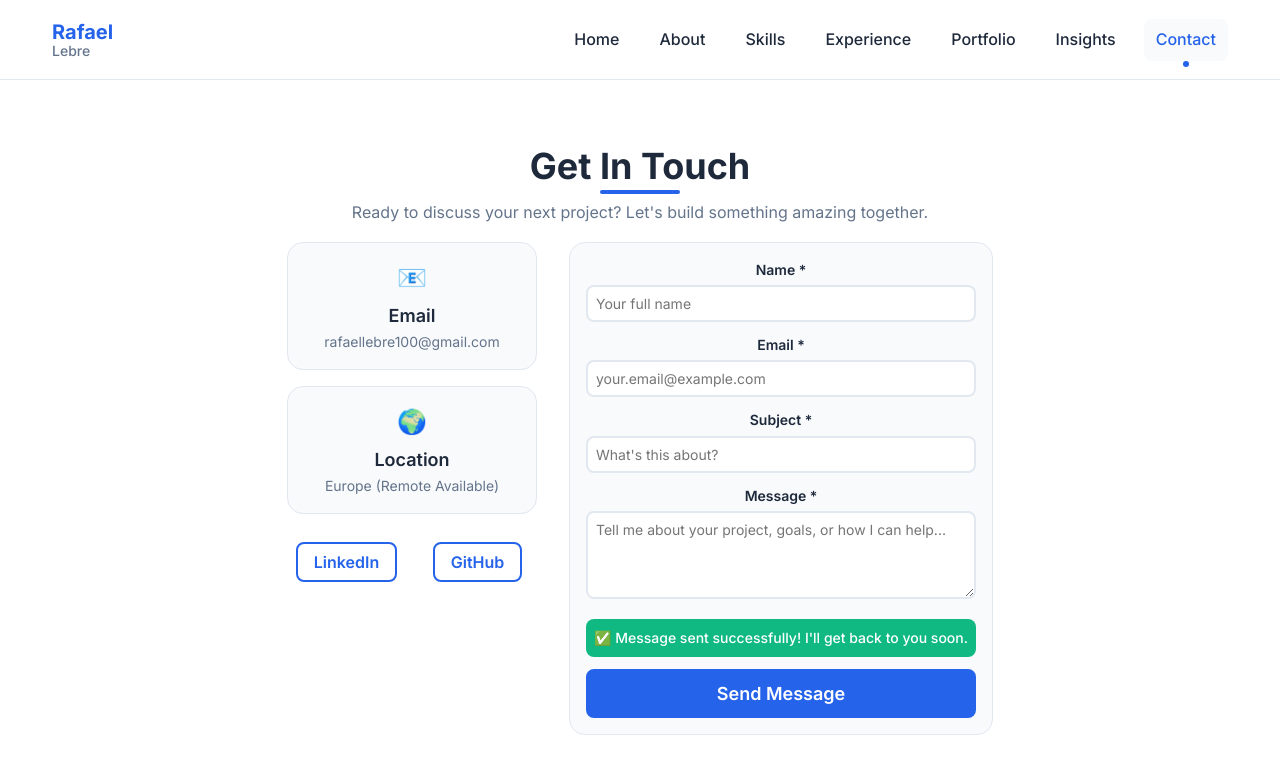
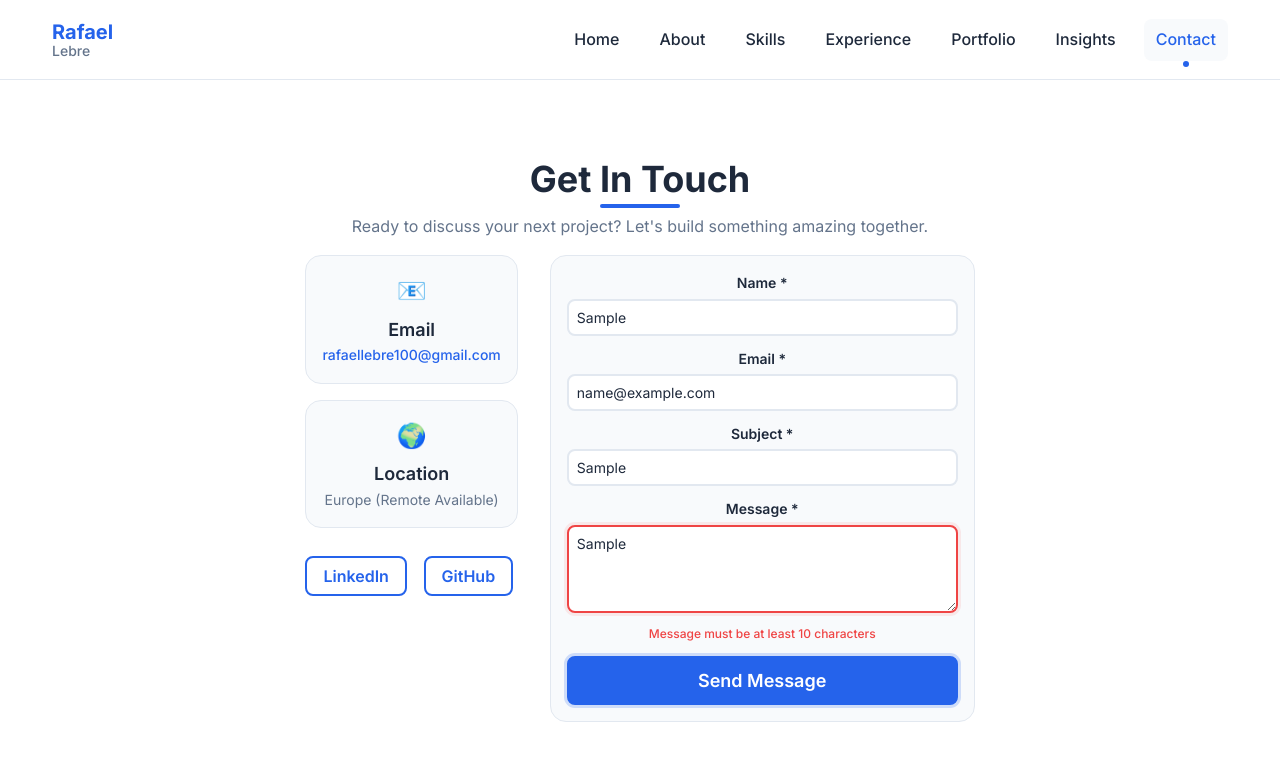
Before and after one commit to rafalebre/portfolio, a React (Vite) app: page /contact in a window 1280 px wide. Both pictures are taken after typing "Sample", "name@example.com", "Sample", "Sample" into the empty fields and a click on the button "Send Message". Shown: the top 774 px of the page. Built offline with nearby package versions, Linux system fonts and the light colour scheme.

Commit message:
contact form finished

```diff
--- a/src/components/Sections/Contact/Contact.module.css
+++ b/src/components/Sections/Contact/Contact.module.css
@@ -40,9 +40,9 @@
 
 .content {
   display: grid;
-  grid-template-columns: 250px 1fr;
+  grid-template-columns: 1fr 2fr;
   gap: var(--spacing-2xl);
-  max-width: 1000px;
+  max-width: 1100px;
   margin: 0 auto;
 }
 
@@ -73,6 +73,18 @@
   font-size: var(--font-size-sm);
   color: var(--color-text-light);
   margin: 0;
+}
+
+.emailLink {
+  color: var(--color-primary);
+  text-decoration: none;
+  font-weight: 500;
+  transition: color var(--transition-normal);
+}
+
+.emailLink:hover {
+  color: var(--color-accent);
+  text-decoration: underline;
 }
 
 .socialLinks {
@@ -123,6 +135,19 @@
   box-shadow: 0 0 0 3px rgba(37, 99, 235, 0.1);
 }
 
+.inputError {
+  border-color: #ef4444 !important;
+  box-shadow: 0 0 0 3px rgba(239, 68, 68, 0.1) !important;
+}
+
+.errorText {
+  display: block;
+  color: #ef4444;
+  font-size: var(--font-size-xs);
+  font-weight: 500;
+  margin-top: var(--spacing-xs);
+}
+
 .textarea {
   resize: vertical;
   min-height: 60px;
@@ -154,7 +179,8 @@
 @media (max-width: 1024px) {
   .content {
     gap: var(--spacing-lg);
-    grid-template-columns: 220px 1fr;
+    grid-template-columns: 1fr 1.8fr;
+    max-width: 1000px;
   }
 }
 
--- a/src/components/Sections/Contact/Contact.tsx
+++ b/src/components/Sections/Contact/Contact.tsx
@@ -3,6 +3,13 @@ import Card from '@components/shared/Card'
 import Button from '@components/shared/Button'
 import type { ContactForm } from '../../../types'
 import styles from './Contact.module.css'
+
+interface FormErrors {
+  name?: string
+  email?: string
+  subject?: string
+  message?: string
+}
 
 const Contact: React.FC = () => {
   const [formData, setFormData] = useState<ContactForm>({
@@ -12,8 +19,47 @@ const Contact: React.FC = () => {
     message: ''
   })
 
+  const [errors, setErrors] = useState<FormErrors>({})
   const [isSubmitting, setIsSubmitting] = useState(false)
   const [submitStatus, setSubmitStatus] = useState<'idle' | 'success' | 'error'>('idle')
+
+  const validateForm = (): boolean => {
+    const newErrors: FormErrors = {}
+
+    // Name validation
+    if (!formData.name.trim()) {
+      newErrors.name = 'Name is required'
+    } else if (formData.name.trim().length < 2) {
+      newErrors.name = 'Name must be at least 2 characters'
+    }
+
+    // Email validation
+    if (!formData.email.trim()) {
+      newErrors.email = 'Email is required'
+    } else {
+      const emailRegex = /^[^\s@]+@[^\s@]+\.[^\s@]+$/
+      if (!emailRegex.test(formData.email)) {
+        newErrors.email = 'Please enter a valid email address'
+      }
+    }
+
+    // Subject validation
+    if (!formData.subject.trim()) {
+      newErrors.subject = 'Subject is required'
+    } else if (formData.subject.trim().length < 5) {
+      newErrors.subject = 'Subject must be at least 5 characters'
+    }
+
+    // Message validation
+    if (!formData.message.trim()) {
+      newErrors.message = 'Message is required'
+    } else if (formData.message.trim().length < 10) {
+      newErrors.message = 'Message must be at least 10 characters'
+    }
+
+    setErrors(newErrors)
+    return Object.keys(newErrors).length === 0
+  }
 
   const handleInputChange = (e: React.ChangeEvent<HTMLInputElement | HTMLTextAreaElement>) => {
     const { name, value } = e.target
@@ -21,10 +67,23 @@ const Contact: React.FC = () => {
       ...prev,
       [name]: value
     }))
+
+    // Clear error when user starts typing
+    if (errors[name as keyof FormErrors]) {
+      setErrors(prev => ({
+        ...prev,
+        [name]: undefined
+      }))
+    }
   }
 
   const handleSubmit = async (e: React.FormEvent<HTMLFormElement>) => {
     e.preventDefault()
+
+    if (!validateForm()) {
+      return
+    }
+
     setIsSubmitting(true)
     setSubmitStatus('idle')
 
@@ -42,6 +101,7 @@ const Contact: React.FC = () => {
       if (response.ok) {
         setSubmitStatus('success')
         setFormData({ name: '', email: '', subject: '', message: '' })
+        setErrors({})
       } else {
         setSubmitStatus('error')
       }
@@ -67,7 +127,14 @@ const Contact: React.FC = () => {
             <Card variant="info" size="compact" className={styles.infoCard}>
               <div className={styles.infoIcon}>📧</div>
               <h3 className={styles.infoTitle}>Email</h3>
-              <p className={styles.infoText}>rafaellebre100@gmail.com</p>
+              <p className={styles.infoText}>
+                <a
+                  href="mailto:rafaellebre100@gmail.com?subject=Contact from Portfolio&body=Hi Rafael,%0D%0A%0D%0AI'd like to get in touch with you about..."
+                  className={styles.emailLink}
+                >
+                  rafaellebre100@gmail.com
+                </a>
+              </p>
             </Card>
 
             <Card variant="info" size="compact" className={styles.infoCard}>
@@ -114,9 +181,10 @@ const Contact: React.FC = () => {
                   value={formData.name}
                   onChange={handleInputChange}
                   required
-                  className={styles.input}
+                  className={`${styles.input} ${errors.name ? styles.inputError : ''}`}
                   placeholder="Your full name"
                 />
+                {errors.name && <span className={styles.errorText}>{errors.name}</span>}
               </div>
 
               <div className={styles.formGroup}>
@@ -128,9 +196,10 @@ const Contact: React.FC = () => {
                   value={formData.email}
                   onChange={handleInputChange}
                   required
-                  className={styles.input}
+                  className={`${styles.input} ${errors.email ? styles.inputError : ''}`}
                   placeholder="your.email@example.com"
                 />
+                {errors.email && <span className={styles.errorText}>{errors.email}</span>}
               </div>
 
               <div className={styles.formGroup}>
@@ -142,9 +211,10 @@ const Contact: React.FC = () => {
                   value={formData.subject}
                   onChange={handleInputChange}
                   required
-                  className={styles.input}
+                  className={`${styles.input} ${errors.subject ? styles.inputError : ''}`}
                   placeholder="What's this about?"
                 />
+                {errors.subject && <span className={styles.errorText}>{errors.subject}</span>}
               </div>
 
               <div className={styles.formGroup}>
@@ -156,9 +226,10 @@ const Contact: React.FC = () => {
                   onChange={handleInputChange}
                   required
                   rows={4}
-                  className={styles.textarea}
+                  className={`${styles.textarea} ${errors.message ? styles.inputError : ''}`}
                   placeholder="Tell me about your project, goals, or how I can help..."
                 />
+                {errors.message && <span className={styles.errorText}>{errors.message}</span>}
               </div>
 
               {submitStatus === 'success' && (
```
